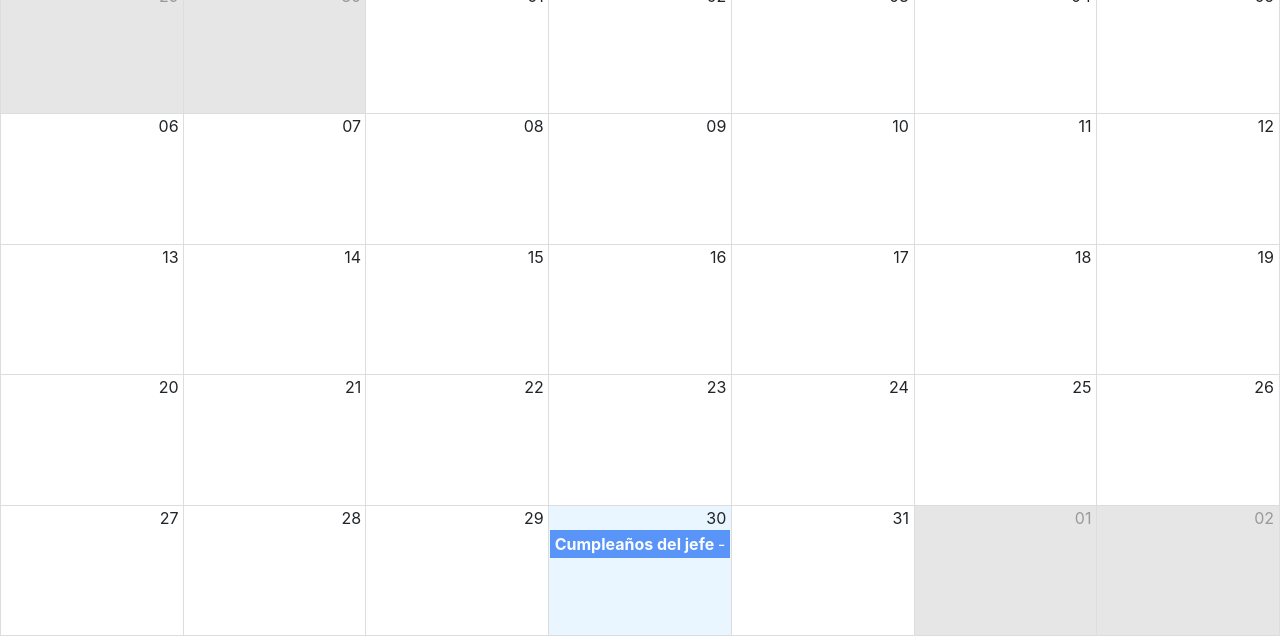
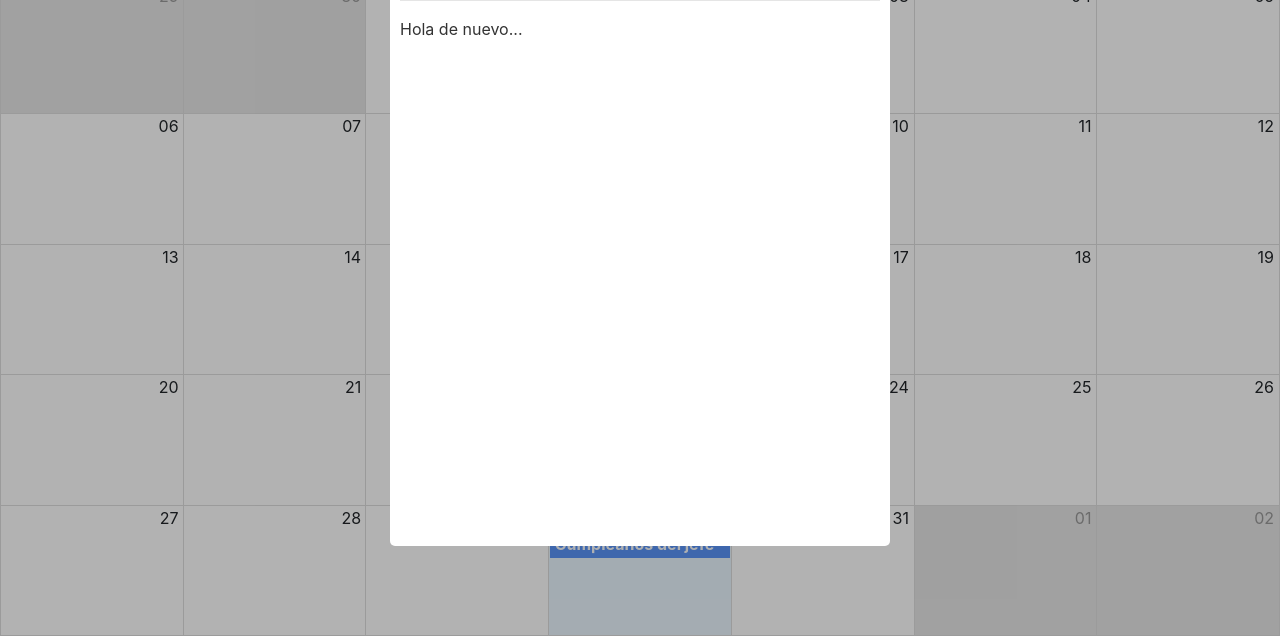
Before and after one commit to LuisCusihuaman/CalendarApp, a React app: page / in a window 1280 px wide. Shown: the part 164-800 px from the top of the page. Built offline with nearby package versions, Linux system fonts and the light colour scheme.

Commit message:
feat: react calendar modal component with styles

```diff
--- a/package.json
+++ b/package.json
@@ -10,6 +10,7 @@
     "react": "^16.13.1",
     "react-big-calendar": "^0.26.0",
     "react-dom": "^16.13.1",
+    "react-modal": "^3.11.2",
     "react-router-dom": "^5.2.0",
     "react-scripts": "3.4.1"
   },
--- /dev/null
+++ b/src/components/calendar/CalendarModal.js
@@ -0,0 +1,32 @@
+import React from 'react';
+import Modal from 'react-modal';
+const customStyles = {
+  content: {
+    top: '50%',
+    left: '50%',
+    right: 'auto',
+    bottom: 'auto',
+    marginRight: '-50%',
+    transform: 'translate(-50%, -50%)',
+  },
+};
+Modal.setAppElement('#root');
+
+export const CalendarModal = () => {
+  const closeModal = () => {};
+  return (
+    <Modal
+      isOpen={true}
+      //   onAfterOpen={afterOpenModal}
+      onRequestClose={closeModal}
+      style={customStyles}
+      closeTimeoutMS={200}
+      className="modal"
+      overlayClassName="modal-fondo"
+    >
+      <h1>Hola Mundo</h1>
+      <hr />
+      <span>Hola de nuevo...</span>
+    </Modal>
+  );
+};
--- a/src/components/calendar/CalendarScreen.js
+++ b/src/components/calendar/CalendarScreen.js
@@ -6,6 +6,7 @@ import { Calendar, momentLocalizer } from 'react-big-calendar';
 import 'react-big-calendar/lib/css/react-big-calendar.css';
 import { messages } from '../../helpers/calendar-messages-es';
 import { CalendarEvent } from './CalendarEvent';
+import { CalendarModal } from './CalendarModal';
 moment.locale('es');
 
 const localizer = momentLocalizer(moment);
@@ -63,6 +64,7 @@ export const CalendarScreen = () => {
           event: CalendarEvent,
         }}
       />
+      <CalendarModal />
     </div>
   );
 };
--- a/src/styles.css
+++ b/src/styles.css
@@ -12,3 +12,44 @@ body {
 .rbc-calendar {
   height: 100%;
 }
+
+/* Modal */
+.ReactModalPortal > div {
+  opacity: 0;
+}
+
+.ReactModalPortal .ReactModal__Overlay {
+  align-items: center;
+  display: flex;
+  justify-content: center;
+  transition: opacity 0.2s ease-in-out;
+  z-index: 999;
+}
+
+.modal-fondo {
+  background-color: rgba(0, 0, 0, 0.3);
+  bottom: 0;
+  left: 0;
+  right: 0;
+  top: 0;
+  position: fixed;
+}
+
+.ReactModalPortal .ReactModal__Overlay--after-open {
+  opacity: 1;
+}
+
+.ReactModalPortal .ReactModal__Overlay--before-close {
+  opacity: 0;
+}
+
+.modal {
+  background: white;
+  border-radius: 5px;
+  color: rgb(51, 51, 51);
+  display: inline;
+  max-height: 620px;
+  max-width: 500px;
+  outline: none;
+  padding: 10px;
+}
```
Also changed, not shown: 1 other file.
